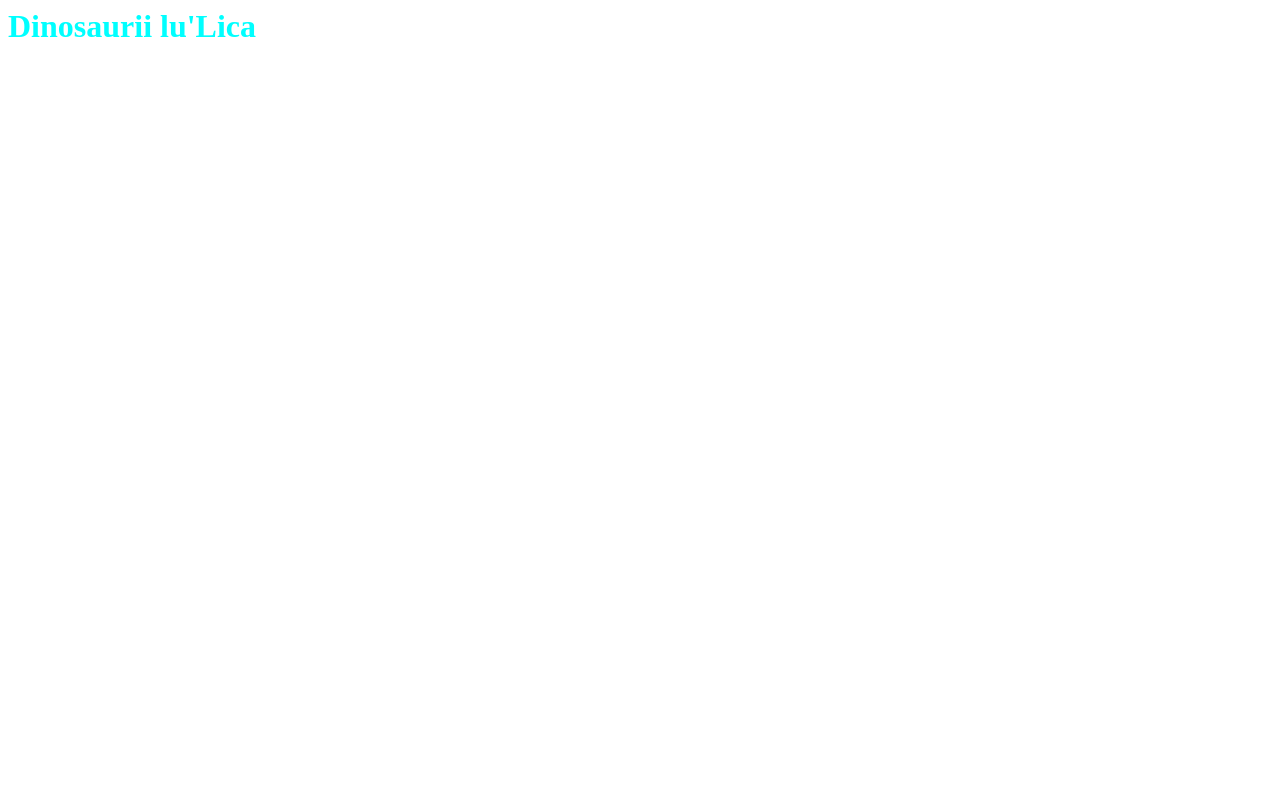
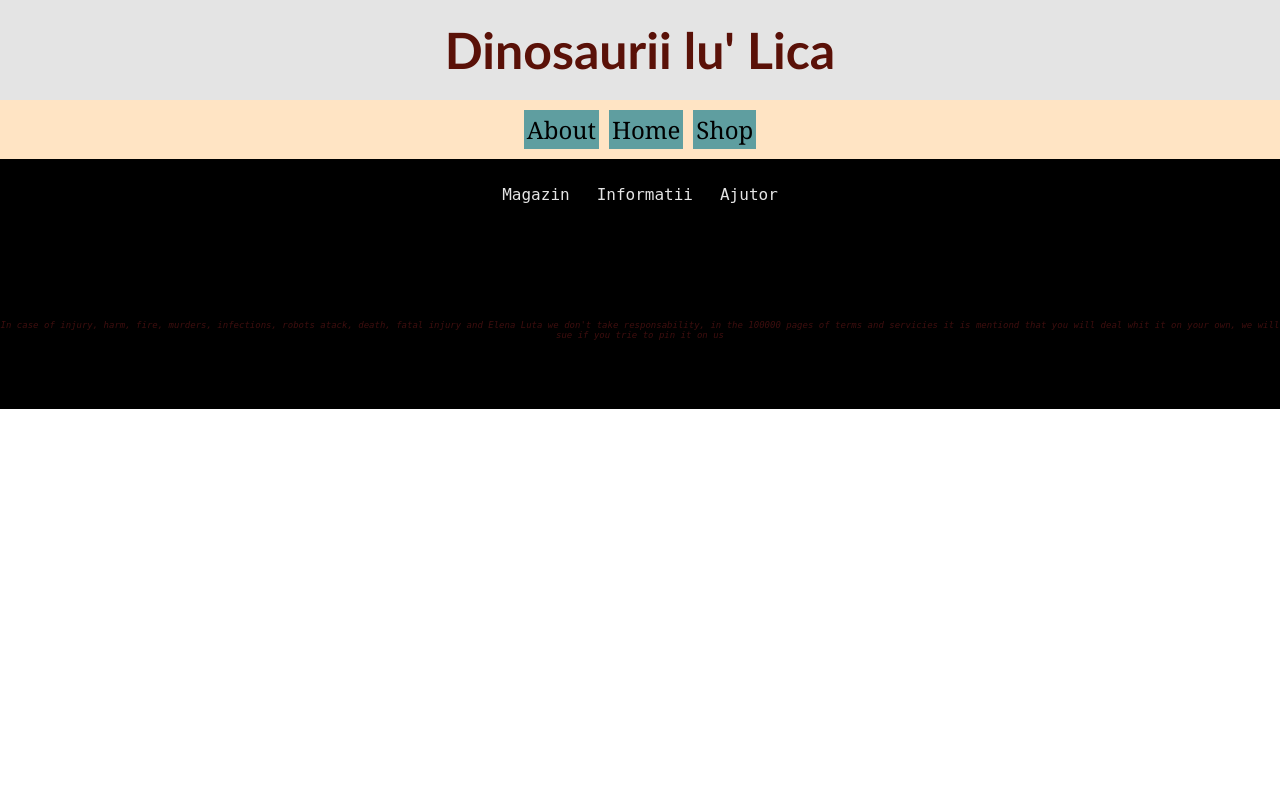
Before and after one commit to IuGin25/primul, a PHP site: page / in a window 1280 px wide. Before the commit the page is almost empty. Run offline with PHP 8.4, Linux system fonts and the light colour scheme.

Commit message:
De toate
index ca html ca imi era lene sa scriu prea mult de mana fara ajutor, facut tot scheletul site-ului, facut tot CSS-ul de baza(trebuie modificat, culori, marimi, font)

```diff
--- a/css/main.css
+++ b/css/main.css
@@ -1,3 +1,114 @@
+body, html, div, h1{
+    padding: 0;
+    margin: 0;
+}
+
+.head{
+    background-color: rgb(228, 228, 228);
+    width: 100%;
+    height: 100px;
+    padding: 0;
+    margin: 0;
+    text-align: center;
+}
+
 .titlu{
-    color:aqua;
+    color:rgb(90, 17, 8);
+    position: relative;
+    font-size: 50px;
+    font-family: 'Gill Sans', 'Gill Sans MT', Calibri, 'Trebuchet MS', sans-serif;
+    padding-top: 20px;
 }
+
+.menu{
+    background-color: bisque;
+    width: 100%;
+}
+
+.tabel_menu{
+    align-self: center;
+    margin-left: auto;
+    margin-right: auto;
+    border-spacing: 10px;
+}
+
+.text_menu:link, .text_menu:visited{
+    font-size: x-large;
+    font-family: Cambria, Cochin, Georgia, Times, 'Times New Roman', serif;
+    text-decoration: none;
+    color:black;
+}
+
+.about{
+    border: 2px solid cadetblue;
+    background-color: cadetblue;
+}
+
+.about:hover, .about:hover .text_menu {
+    border: 2px solid rgb(66, 76, 165);
+    background-color: rgb(66, 76, 165);
+    color: white;
+    font-size: x-large;
+    font-family: Cambria, Cochin, Georgia, Times, 'Times New Roman', serif;
+    text-decoration: none;
+}
+
+.home{
+    border: 2px solid cadetblue;
+    background-color: cadetblue;
+}
+
+.home:hover, .home:hover .text_menu {
+    border: 2px solid rgb(66, 76, 165);
+    background-color: rgb(66, 76, 165);
+    color: white;
+    font-size: x-large;
+    font-family: Cambria, Cochin, Georgia, Times, 'Times New Roman', serif;
+    text-decoration: none;
+}
+
+.shop{
+    border: 2px solid cadetblue;
+    background-color: cadetblue;
+}
+
+.shop:hover, .shop:hover .text_menu{
+    border: 2px solid rgb(66, 76, 165);
+    background-color: rgb(66, 76, 165);
+    color: white;
+    font-size: x-large;
+    font-family: Cambria, Cochin, Georgia, Times, 'Times New Roman', serif;
+    text-decoration: none;
+}
+
+.down{
+    background-color: black;
+    width: 100%;
+    height: 250px;
+    color:rgb(228, 228, 228);
+    font-size: large;
+    font-family: monospace;
+    text-align: center;
+}
+
+.table{
+    margin-left: auto;
+    margin-right: auto;
+}
+
+.about_down{
+    align-self: center;
+    margin-left: auto;
+    margin-right: auto;
+    background-color: black;
+    color:rgb(228, 228, 228);
+    font-size: large;
+    font-family: monospace;
+    border-spacing: 25px;
+}
+
+.disclaimer{
+    color: rgb(61, 14, 14);
+    font-size: xx-small;
+    font-style: italic;
+}
--- /dev/null
+++ b/index.html
@@ -0,0 +1,54 @@
+<html>
+    <head>
+        <title>AntiLampa</title>
+        <link rel="stylesheet" href="css/main.css" />
+    </head>
+    <body>
+        <div class="container">
+            <div class="head">
+                <h1 class="titlu">Dinosaurii lu' Lica</h1>
+            </div>
+            <div class="menu">
+                <table class="tabel_menu">
+                    <tr>
+                        <td class="about"><a href="#" class="text_menu">About</a></td>
+                        <td class="home"><a href="#" class="text_menu">Home</a></td>
+                        <td class="shop"><a href="#" class="text_menu">Shop</a></td>
+                    </tr>
+                </table>
+            </div>
+
+            <div class="main">
+                <!-- Aicia nu faceti nimic va jucati cu restul ca asta e important si vine facut cu php -->
+            </div>
+
+            <div class="down">
+                <table class="about_down">
+                    <tr class="about_title">
+                        <td>Magazin</td>
+                        <td>Informatii</td>
+                        <td>Ajutor</td>
+                    </tr>
+                    <tr class="about_link">
+                        <td>
+                            <a href="#"></a>
+                        </td>
+                        <td><a href="#"></a></td>
+                    </tr>
+                    <tr class="about_link">
+                        <td>
+                            <a href="#"></a>
+                        </td>
+                        <td><a href="#"></a></td>
+                    </tr>
+                    <tr class="about_link">
+                        <td>
+                            <a href="#"></a>
+                        </td>
+                    </tr>
+                </table>
+                <p class="disclaimer">In case of injury, harm, fire, murders, infections, robots atack, death, fatal injury and Elena Luta we don't take responsability, in the 100000 pages of terms and servicies it is mentiond that you will deal whit it on your own, we will sue if you trie to pin it on us</p>
+            </div>
+        </div>
+    </body>
+</html>
--- a/index.php
+++ /dev/null
@@ -1,15 +0,0 @@
-<html>
-    <head>
-        <title>AntiLampa</title>
-        <link rel="stylesheet" href="css/main.css" />
-    </head>
-    <body>
-        <table>
-            <tr>
-                <h1 class="titlu">Dinosaurii lu'Lica</h1>
-            </tr>
-            <tr></tr>
-            <tr></tr>
-        </table>
-    </body>
-</html>
```
